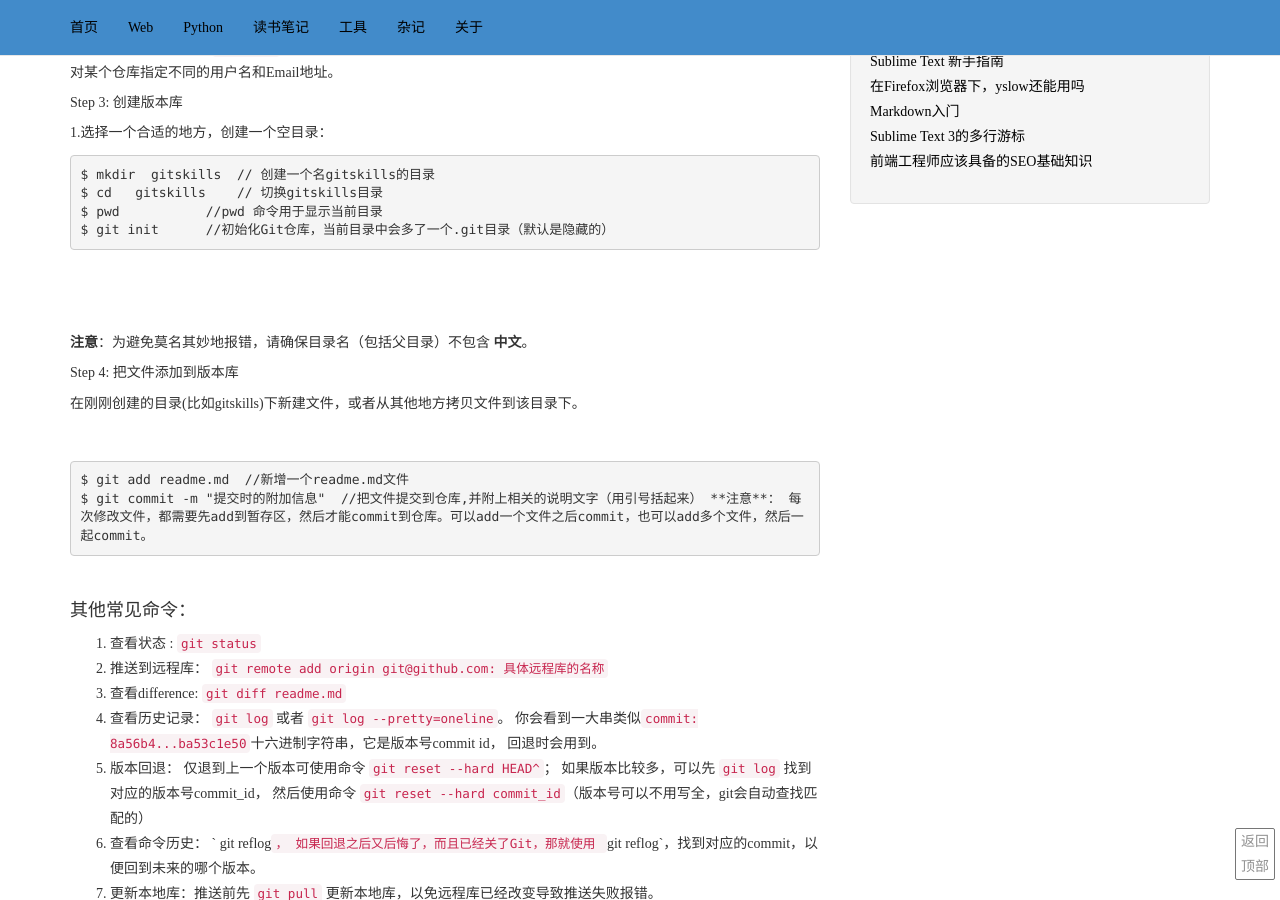
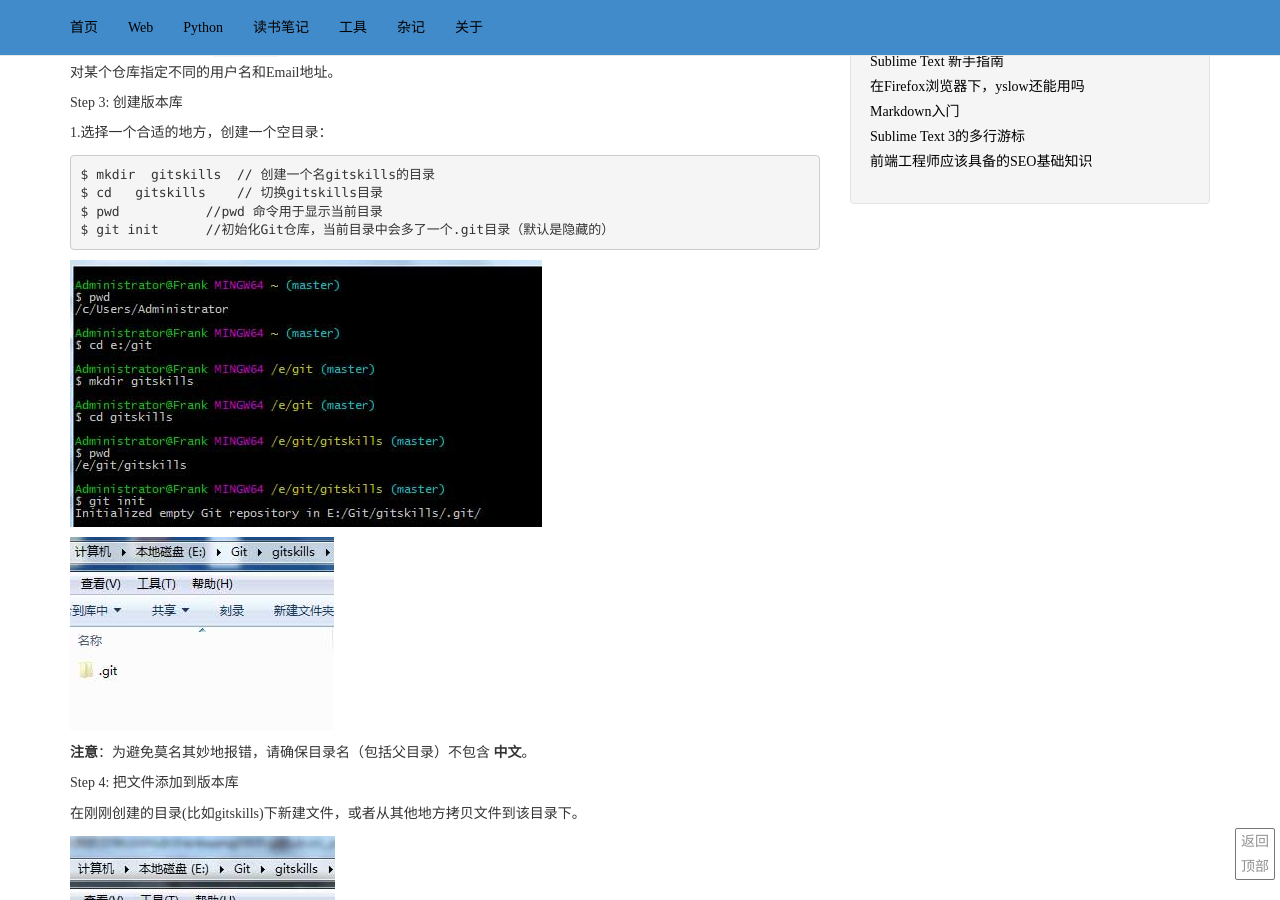
Before and after one commit to frankwang0909/blog_v1.0, a Jekyll site: the page built from _posts/2016-04-21- git学习笔记.md, in a window 1280 px wide and 900 px high, scrolled down 391 px. Built offline with Jekyll 4.4.1, drawn with Linux system fonts in a browser that asks for light colours; nearby versions of some CDN libraries.

Commit message:
Revert "修改图片路径"
This reverts commit 8dc830922b88f33a37939c479a5ec2773326f5cf.

```diff
--- a/_posts/2016-04-21- git学习笔记.md
+++ b/_posts/2016-04-21- git学习笔记.md
@@ -27,22 +27,22 @@ tags: [Git, GitHub, 版本管理]
 	$ pwd           //pwd 命令用于显示当前目录
     $ git init      //初始化Git仓库，当前目录中会多了一个.git目录（默认是隐藏的）
 
-![](images/git-1.jpg)
+![](../images/git-1.jpg)
 
-![](images/git-2.jpg)
+![](../images/git-2.jpg)
 
 **注意**：为避免莫名其妙地报错，请确保目录名（包括父目录）不包含 **中文**。
 
 ##### Step 4: 把文件添加到版本库
 在刚刚创建的目录(比如gitskills)下新建文件，或者从其他地方拷贝文件到该目录下。
 
-![](images/git-3.jpg)
+![](../images/git-3.jpg)
 
 	$ git add readme.md  //新增一个readme.md文件
 	$ git commit -m "提交时的附加信息"  //把文件提交到仓库,并附上相关的说明文字（用引号括起来）
 **注意**： 每次修改文件，都需要先add到暂存区，然后才能commit到仓库。可以add一个文件之后commit，也可以add多个文件，然后一起commit。
 
-![](images/git-4.jpg)
+![](../images/git-4.jpg)
 
 #### 其他常见命令：
 1.  查看状态 : `git status`
@@ -58,4 +58,4 @@ tags: [Git, GitHub, 版本管理]
 ### 方式二： 使用GiHub提供的GitHub for Windows
 在window平台下使用Git的最简单的方式是使用GitHub网站提供的[GitHub for Windows](https://desktop.github.com/)。优点是直接图形化的操作界面，完全不用记命令。
 
-![](images/git-5.jpg)
+![](../images/git-5.jpg)
```
